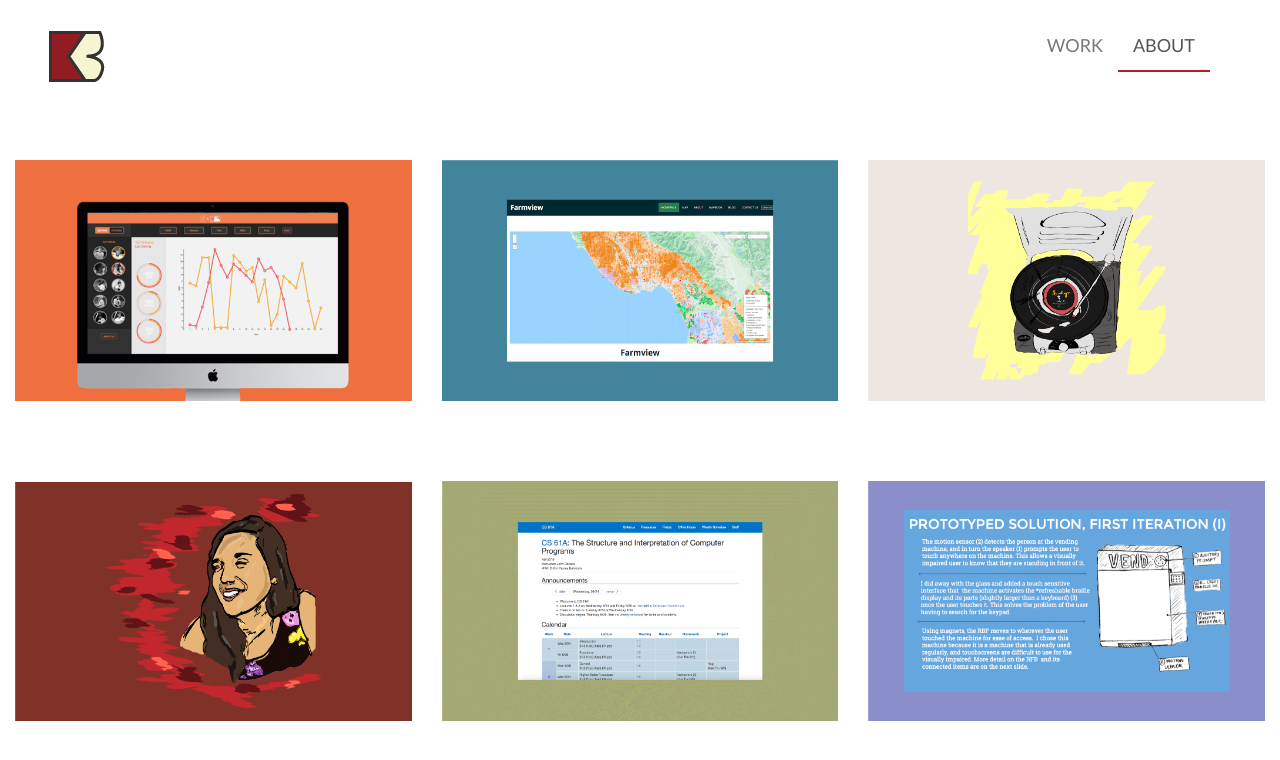
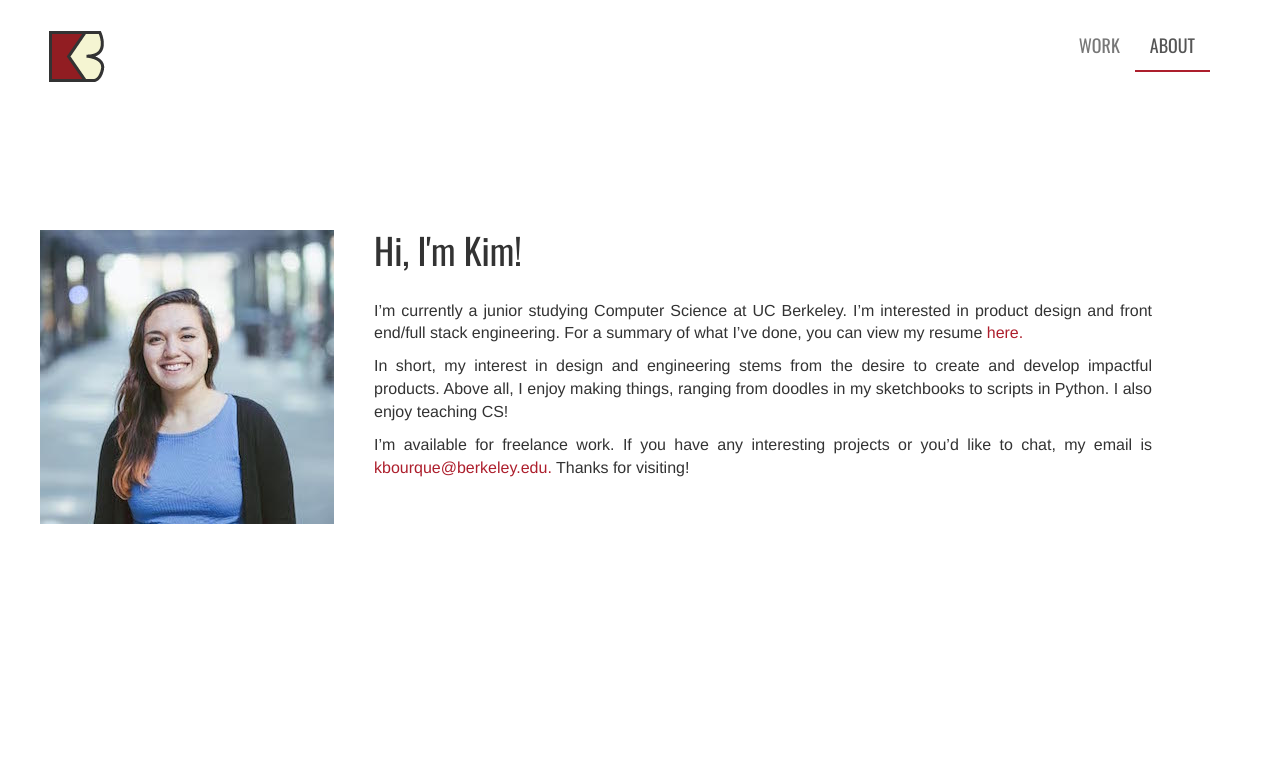
Before and after one commit to kbourque/kbourque.github.io, a plain HTML site: page about.html in a window 1280 px wide. Drawn offline with nearby package versions, Linux system fonts and the light colour scheme.

Commit message:
completed skeleton of about

```diff
--- a/about.html
+++ b/about.html
@@ -42,7 +42,7 @@
         </div>
 
         <div class="collapse navbar-collapse navbar-right" id="nav-collapse-1">
-          <ul class="nav navbar-nav category">
+          <ul class="nav navbar-nav category leading">
               <li><a href="work.html">Work<span class="sr-only">(current)</span></a></li>
               <li class="active"><a href="about.html">About<span class="sr-only">(current)</span></a></li>
           </ul>
@@ -51,37 +51,19 @@
     </nav>
 
     <!-- CONTENT -->
-    <div class="container page contentContainer2">
+    <div class="container page contentContainer" id="aboutrow">
+      <div class="row">
+        <div id="kim">
+          <img src="assets/images/kimcopy.jpg" class="img-responsive" />
+        </div>
+        <div class="text-justify" id="about">
+          <h1 class="leading"> Hi, I'm Kim! </h1>
+            <div id="description">
+              <p>I’m currently a junior studying Computer Science at UC Berkeley. I’m interested in product design and front end/full stack engineering. For a summary of what I’ve done, you can view my resume <a href="https://www.dropbox.com/s/qp544zgo287kxiq/Kimberly_Bourque_Resume.pdf?dl=0">here.</a></p>
 
-      <div class="row work">
-        <div class="col-md-4">
-          <div class="box">
-            <img src="assets/images/mlbpic.png" class="img-responsive">
-          </div>
-        </div>
-        <div class="col-md-4">
-          <div class="box">
-            <img src="assets/images/farmviewpic.png" class="img-responsive">
-          </div>
-        </div>
-        <div class="col-md-4">
-          <div class="box">
-            <img src="assets/images/graphic.png" class="img-responsive">
-          </div>
-        </div>
-        <div class="col-md-4">
-          <div class="box">
-            <img src="assets/images/portfolio.png" class="img-responsive">
-          </div>
-        </div>
-        <div class="col-md-4">
-          <div class="box">
-            <img src="assets/images/teaching.png" class="img-responsive">
-          </div>
-        </div>
-        <div class="col-md-4">
-          <div class="box">
-            <img src="assets/images/vend.png" class="img-responsive">
+              <p>In short, my interest in design and engineering stems from the desire to create and develop impactful products. Above all, I enjoy making things, ranging from doodles in my sketchbooks to scripts in Python. I also enjoy teaching CS!</p>
+
+              <p>I’m available for freelance work. If you have any interesting projects or you’d like to chat, my email is <a href="mailto:kbourque@berkeley.edu">kbourque@berkeley.edu.</a> Thanks for visiting!</p>
           </div>
         </div>
       </div>
--- a/assets/css/style.css
+++ b/assets/css/style.css
@@ -1,7 +1,15 @@
-body {
+@import 'https://fonts.googleapis.com/css?family=Arimo|Fira+Sans|Oswald|Roboto+Condensed|Signika';
+@import 'https://fonts.googleapis.com/css?family=Oswald:300';
+
+      body {
         padding-bottom: 70px;
-        font-family: "Gill Sans MT", Arial, Helvetica, sans-serif;
       }
+
+      a {
+        color: #ad1f2d;
+      }
+
+
 
       /* NAVBAR & NAVBAR LINKS */
       .navbar {
@@ -47,6 +55,10 @@ body {
       .titled {
         text-transform: uppercase;
         margin-top: 250px;
+      }
+
+      .leading {
+        font-family:'Oswald', 'Open Sans', sans-serif;
       }
 
       #lpTitle {
@@ -105,3 +117,32 @@ body {
       .work {
         margin-top: 80px;
       }
+
+      /* ABOUT */
+
+      .center {
+        text-align: center;
+      }
+
+      #kim {
+        margin-top: 150px;
+        float: left;
+        height: 250px;
+        margin-right: 40px;
+        margin-left: 40px;
+        margin-bottom: 100px;
+      }
+
+      #about {
+        width: 90%;
+        margin-top: 150px;
+      }
+
+      #description {
+          margin-top: 30px;
+          font-size: 16px;
+      }
+
+      #aboutrow {
+        margin-top: 80px;
+      }
```
Also changed, not shown: index.html (+4 -4 lines), work.html (+2 -2 lines), assets/images/kim copy.png (added), assets/images/kimcopy.jpg (added), gitpic.jpg (deleted), 6 other files.
